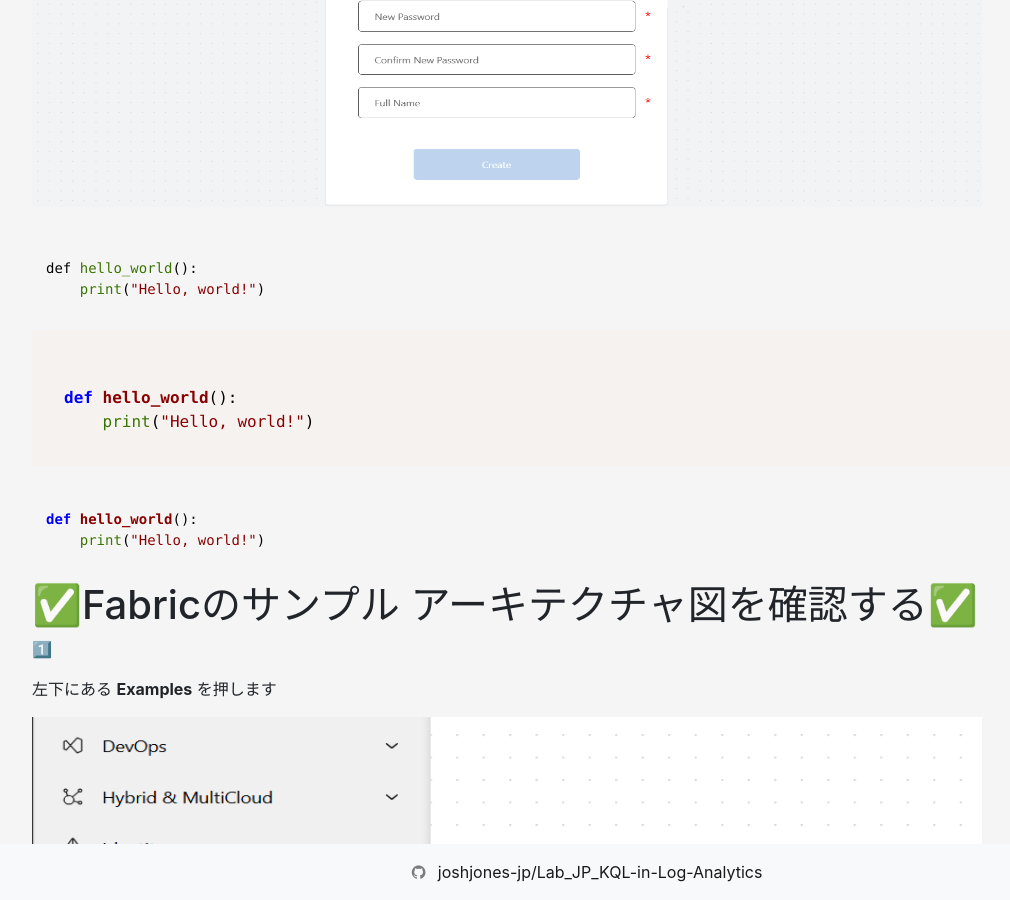
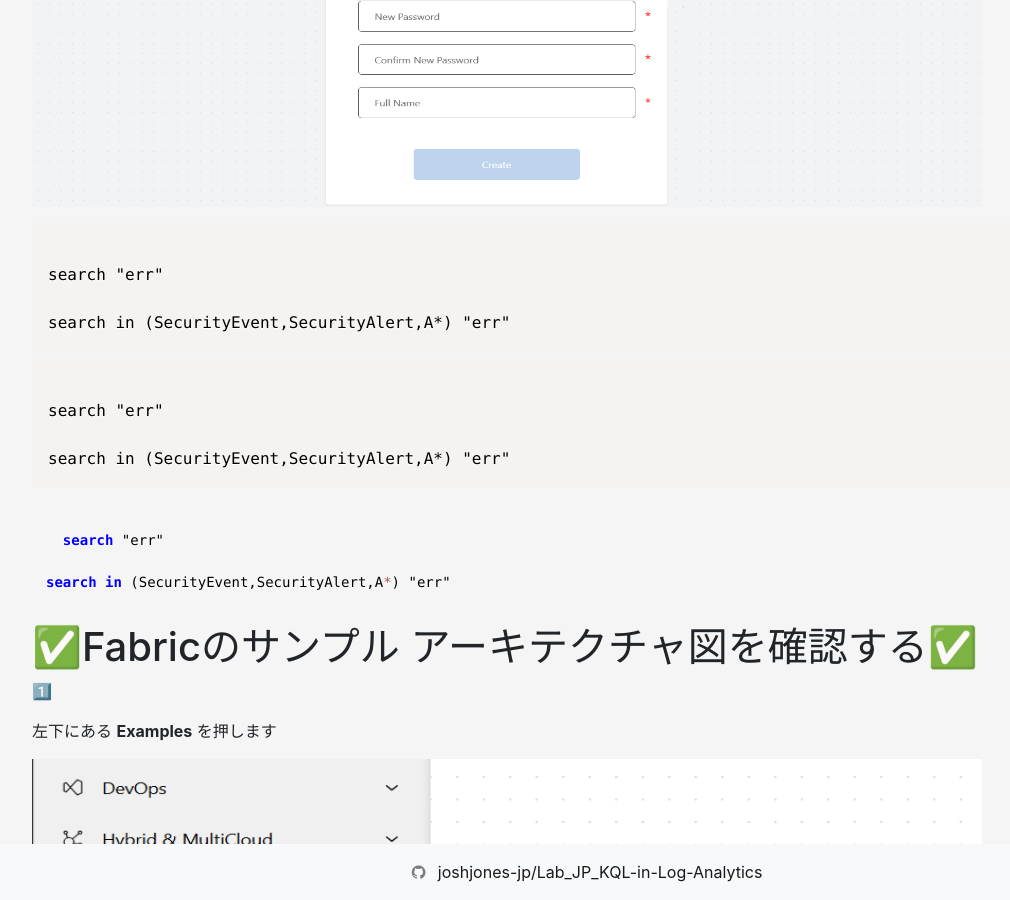
Before and after one commit to joshjones-jp/Lab_JP_KQL-in-Log-Analytics, a Jekyll site: the page built from KQL-LA演習.md, in a window 1280 px wide and 900 px high, scrolled down 7142 px. Shown: the whole window, without its empty margins (53-1063 px from the left). Built offline with Jekyll 4.4.1, drawn with Linux system fonts in a browser that asks for light colours; nearby versions of some CDN libraries.

Commit message:
Update KQL-LA演習.md

```diff
--- a/KQL-LA演習.md
+++ b/KQL-LA演習.md
@@ -158,26 +158,30 @@ Log Analytics ワークスペースは、すべての Azure および Azure 以
 
 <img src="images/AZD8-5.png" alt="Azure Diagrams画面" style="width:950px; height:500px;">
 
-<pre><code>
-def hello_world():
-    print("Hello, world!")
+<pre><code class="language-kusto">
+search "err"
+
+search in (SecurityEvent,SecurityAlert,A*) "err"
 </code></pre>
+
 
 
 <link href="https://cdnjs.cloudflare.com/ajax/libs/prism/1.23.0/themes/prism.min.css" rel="stylesheet" />
 <script src="https://cdnjs.cloudflare.com/ajax/libs/prism/1.23.0/prism.min.js"></script>
-<pre><code class="language-python">
-def hello_world():
-    print("Hello, world!")
+<pre><code class="language-kusto">
+search "err"
+
+search in (SecurityEvent,SecurityAlert,A*) "err"
 </code></pre>
 
 
 <link rel="stylesheet" href="//cdnjs.cloudflare.com/ajax/libs/highlight.js/10.7.2/styles/default.min.css">
 <script src="//cdnjs.cloudflare.com/ajax/libs/highlight.js/10.7.2/highlight.min.js"></script>
 <script>hljs.highlightAll();</script>
-<pre><code class="python">
-def hello_world():
-    print("Hello, world!")
+<pre><code class="kusto">
+  search "err"
+
+search in (SecurityEvent,SecurityAlert,A*) "err"
 </code></pre>
 
 
```
